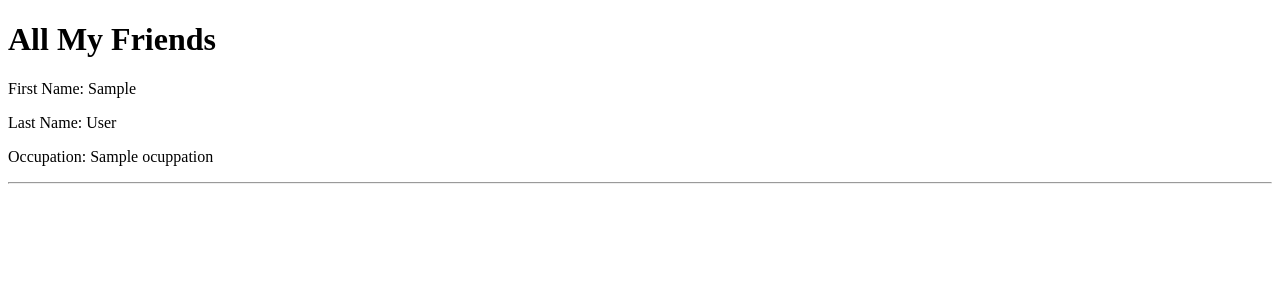
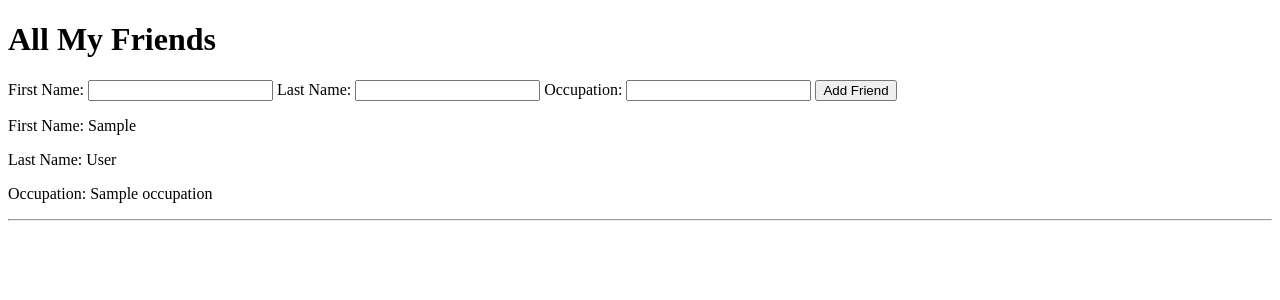
Before and after one commit to svonrickenbach/Coding-Dojo, a Flask app: template python/flask_mysql/first_flask_mysql/templates/index.html in a window 1280 px wide. Shown: the top 300 px of the page. Run offline with Flask 2, Linux system fonts and the light colour scheme; the template is opened without the code that fills it: most values are stand-ins (such as "Sample title", 1, 10 or a date in 2020).

Commit message:
examples completed for the night

```diff
--- a/python/flask_mysql/first_flask_mysql/friend.py
+++ b/python/flask_mysql/first_flask_mysql/friend.py
@@ -13,7 +13,7 @@ class Friend:
     def get_all(cls):
         query = "SELECT * FROM friends;"
         results = connectToMySQL('first_flask').query_db(query)
-        print(results)
+        # print(results)
         friends = []
         for i in results:
             print(i)
@@ -22,5 +22,5 @@ class Friend:
 
     @classmethod
     def save(cls, data):
-        query = "INSERT INTO friends (first_name, last_name, occupation, created_at, updated_at VALUES (%(fname)s, %(lname)s, %(occ)s, NOW(), NOW() );"
+        query = "INSERT INTO friends (first_name, last_name, occupation, created_at, updated_at) VALUES (%(fname)s, %(lname)s, %(occ)s, NOW(), NOW());"
         return connectToMySQL('first_flask').query_db(query, data)
--- a/python/flask_mysql/first_flask_mysql/server.py
+++ b/python/flask_mysql/first_flask_mysql/server.py
@@ -6,8 +6,18 @@ app.secret_key = "jinglejanglebangle"
 @app.route('/')
 def index():
     friends = Friend.get_all()
-    print(friends)
+    # print(friends)
     return render_template('index.html', all_friends = friends)
+
+@app.route('/create_friend', methods=["POST"])
+def create_friend():
+    data = {
+        "fname" : request.form["fname"],
+        "lname" : request.form["lname"],
+        "occ" : request.form["occ"]
+    }
+    Friend.save(data)
+    return redirect('/')
 
 if __name__=="__main__":
     app.run(port=5001, debug=True)
--- a/python/flask_mysql/first_flask_mysql/templates/index.html
+++ b/python/flask_mysql/first_flask_mysql/templates/index.html
@@ -8,11 +8,21 @@
 </head>
 <body>
     <h1>All My Friends</h1>
-    {%for one_friend in all_friends%}
-        <p>First Name: {{one_friend.first_name}}</p>
-        <p>Last Name: {{one_friend.last_name}}</p>
-        <p>Occupation: {{one_friend.ocuppation}}</p>
-        <hr>
-    {%endfor%}
+    <form action="/create_friend" method="POST">
+        <label for="fname">First Name:</label>
+        <input type="text" name="fname">
+        <label for="lname">Last Name:</label>
+        <input type="text" name="lname">
+        <label for="occ">Occupation:</label>
+        <input type="text" name="occ">
+        <input type="submit" value="Add Friend">
+    </form>
+
+{% for one_friend in all_friends %}
+    <p>First Name: {{one_friend.first_name}}</p>
+    <p>Last Name: {{one_friend.last_name}}</p>
+    <p>Occupation: {{one_friend.occupation}}</p>
+    <hr>
+{% endfor %}
 </body>
 </html>
```
